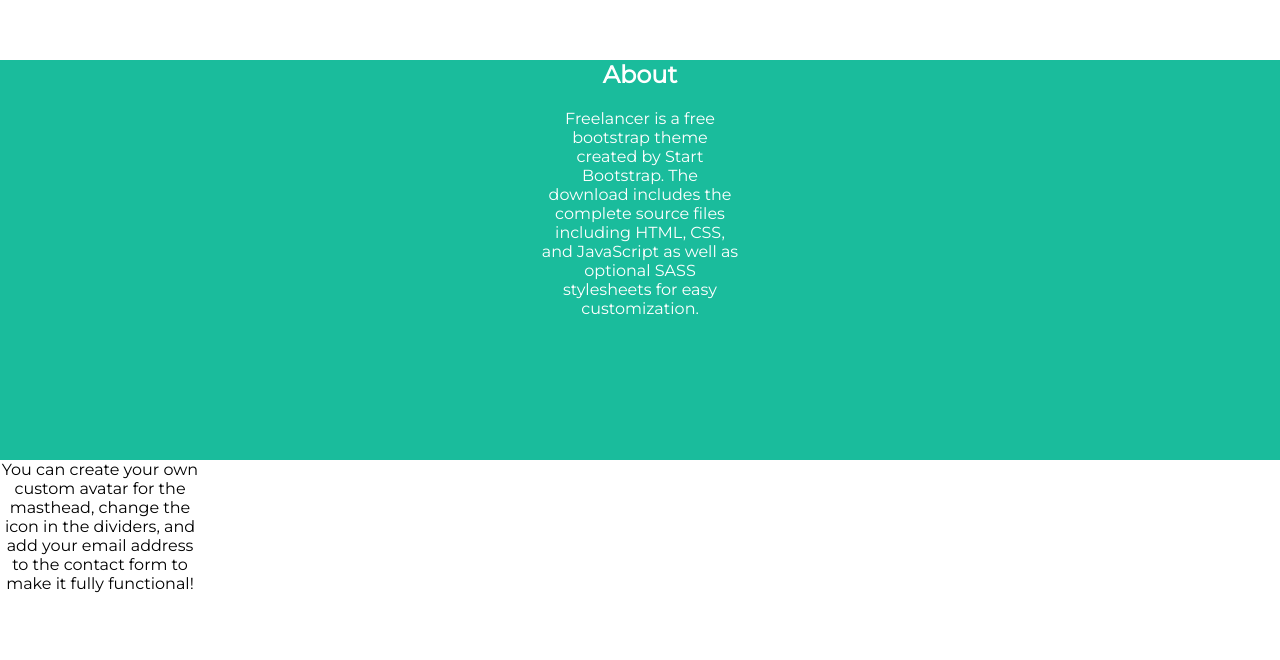
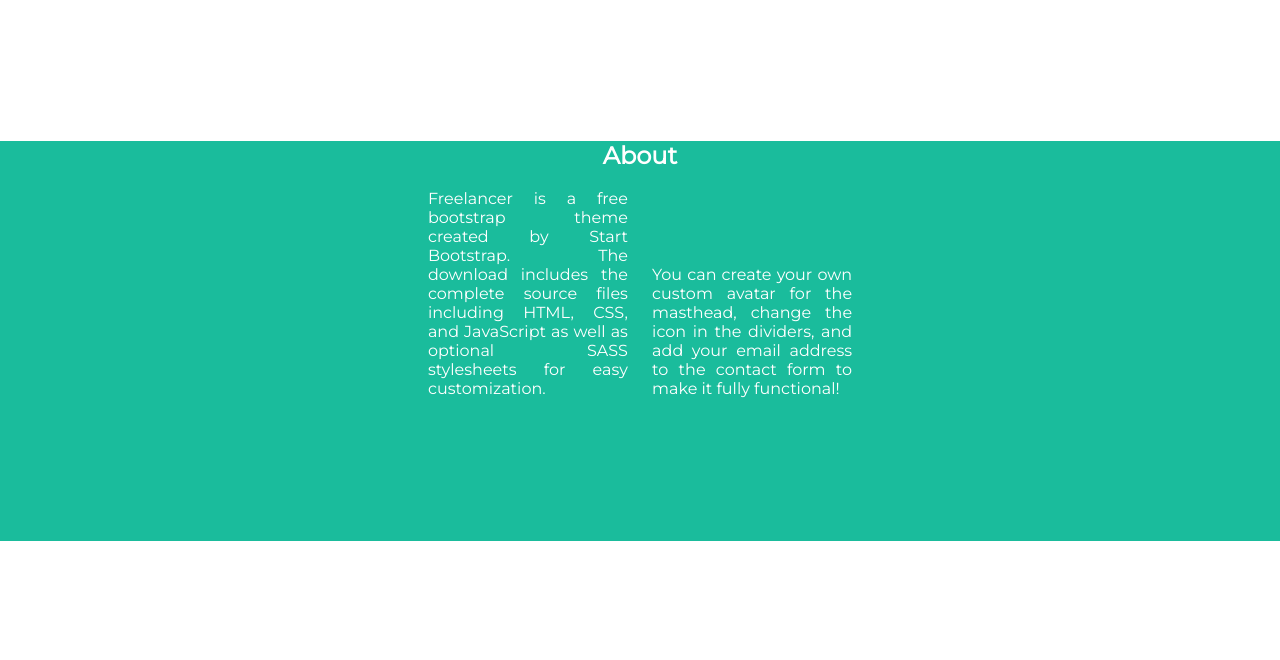
Before and after one commit to cegijon/clase10, a plain HTML site: page Index.html in a window 1280 px wide. Shown: the part 878-1538 px from the top of the page. After the commit the page ends 1419 px from the top, so only its background shows below. Drawn offline with Linux system fonts and the light colour scheme.

Commit message:
arregle la seccion2

```diff
--- a/Index.html
+++ b/Index.html
@@ -43,11 +43,12 @@
     <div class="item2" id="About">
 
         <h2>About</h2>
-        <di class="texto1">Freelancer is a free bootstrap theme created by Start Bootstrap. The download includes the complete source
+        <div class="texto1">Freelancer is a free bootstrap theme created by Start Bootstrap. The download includes the complete source
             files including HTML, CSS, and JavaScript as well as optional SASS stylesheets for easy customization.
         </div>
-        <div class="texto2">You can create your own custom avatar for the masthead, change the icon in the dividers, and add your email
-            address to the contact form to make it fully functional!
+        <div class="texto2">
+            <p>You can create your own custom avatar for the masthead, change the icon in the dividers, and add your email
+            address to the contact form to make it fully functional!</p>
         </div>
 
     </div>
--- a/style.css
+++ b/style.css
@@ -42,6 +42,8 @@
 background-color: #ffffff;
 height: 400px;
 color: #000000;
+margin-left: 100px;
+margin-right: 100px;
 }
 
 a{
@@ -53,6 +55,7 @@
     background-color: #1abc9c;
     height: 400px;
     color: #ffffff;
+    margin-top: 100px;
 
 }
 
@@ -60,10 +63,16 @@
     height: 200px;
     width: 200px;
     display: inline-block;
+    text-align: justify;
+    margin-right: 20px;
 
 }
 
 .texto2 {
-    height: 200px;
+    height: 100px;
     width: 200px;
+    display: inline-block;
+    text-align: justify;
+
+
 }
```
